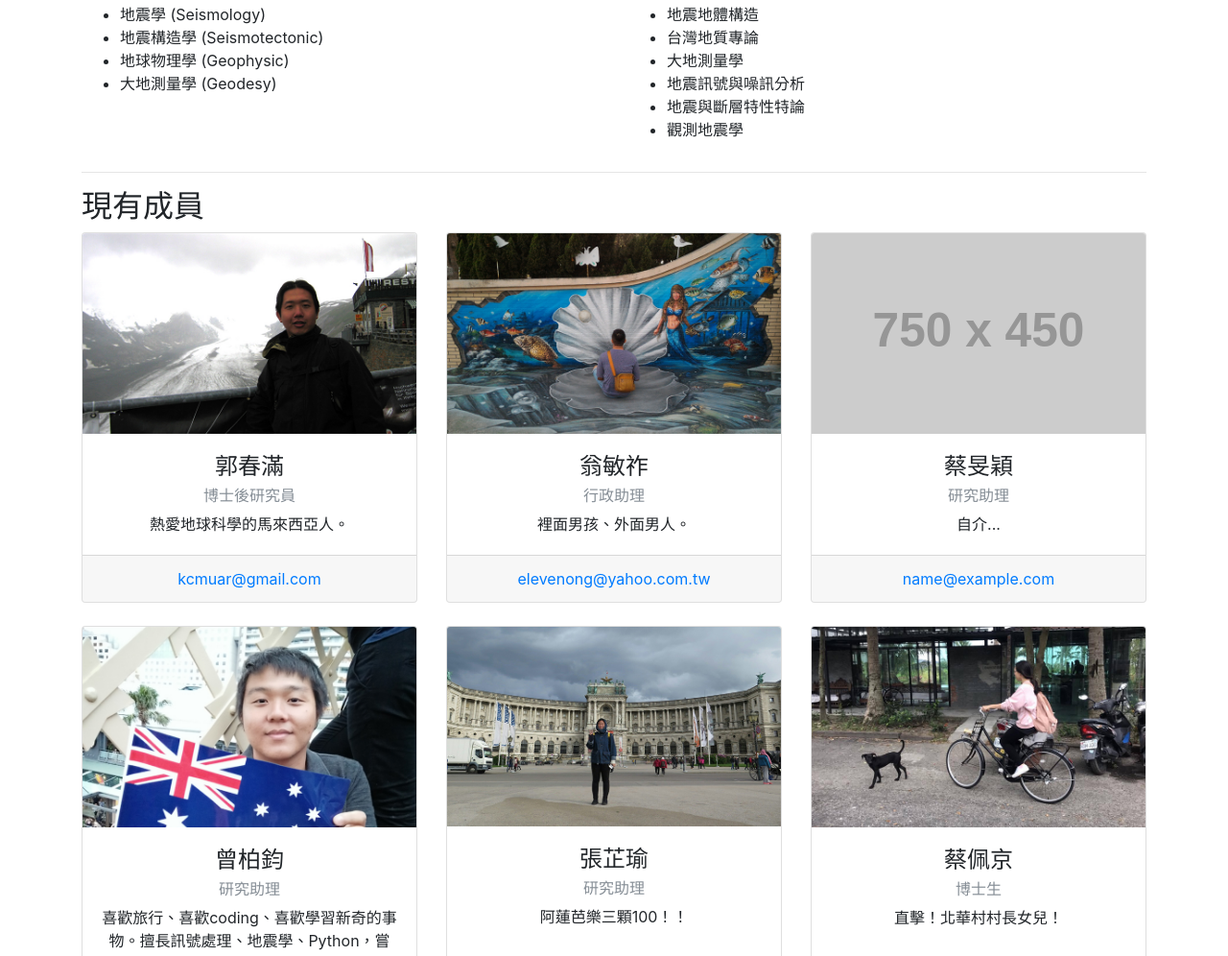
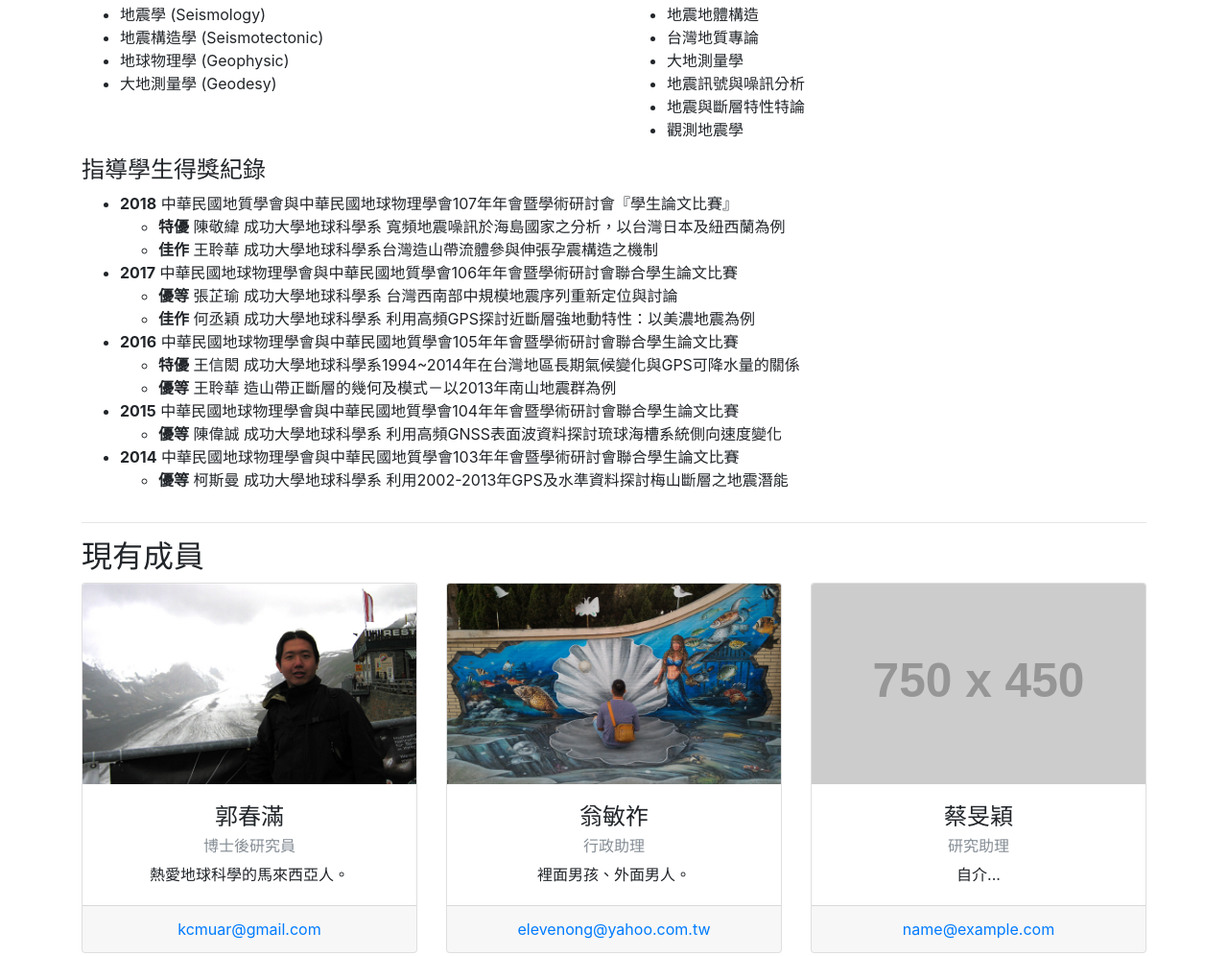
Before and after one commit to jimmytseng79/website, a website: page members.html in a window 1280 px wide. Shown: the part 518-1514 px from the top of the page at 96% size. Drawn offline with Linux system fonts and the light colour scheme; placeholder pictures from the web are drawn by us.

Commit message:
add student award record in members

```diff
--- a/members.html
+++ b/members.html
@@ -105,6 +105,34 @@
             <li>地震訊號與噪訊分析</li>
             <li>地震與斷層特性特論</li>
             <li>觀測地震學</li>
+          </ul>
+        </div>
+        <div class="col-lg-12">
+          <h4>指導學生得獎紀錄</h4>
+          <ul>
+            <li><b>2018</b> 中華民國地質學會與中華民國地球物理學會107年年會暨學術研討會『學生論文比賽』</li>
+              <ul>
+                <li><b>特優</b> 陳敬緯 成功大學地球科學系 寬頻地震噪訊於海島國家之分析，以台灣日本及紐西蘭為例</li>
+                <li><b>佳作</b> 王聆華 成功大學地球科學系台灣造山帶流體參與伸張孕震構造之機制</li>
+              </ul>
+            <li><b>2017</b> 中華民國地球物理學會與中華民國地質學會106年年會暨學術研討會聯合學生論文比賽</li>
+              <ul>
+                <li><b>優等</b> 張芷瑜 成功大學地球科學系 台灣西南部中規模地震序列重新定位與討論</li>
+                <li><b>佳作</b> 何丞穎 成功大學地球科學系 利用高頻GPS探討近斷層強地動特性：以美濃地震為例</li>
+              </ul>
+            <li><b>2016</b> 中華民國地球物理學會與中華民國地質學會105年年會暨學術研討會聯合學生論文比賽</li>
+              <ul>
+                <li><b>特優</b> 王信閎 成功大學地球科學系1994~2014年在台灣地區長期氣候變化與GPS可降水量的關係</li>
+                <li><b>優等</b> 王聆華 造山帶正斷層的幾何及模式－以2013年南山地震群為例</li>
+              </ul>
+            <li><b>2015</b> 中華民國地球物理學會與中華民國地質學會104年年會暨學術研討會聯合學生論文比賽</li>
+              <ul>
+                <li><b>優等</b> 陳偉誠 成功大學地球科學系 利用高頻GNSS表面波資料探討琉球海槽系統側向速度變化</li>
+              </ul>
+            <li><b>2014</b> 中華民國地球物理學會與中華民國地質學會103年年會暨學術研討會聯合學生論文比賽</li>
+              <ul>
+                <li><b>優等</b> 柯斯曼 成功大學地球科學系 利用2002-2013年GPS及水準資料探討梅山斷層之地震潛能</li>
+              </ul>
           </ul>
         </div>
       </div>
@@ -364,7 +392,7 @@
     <footer class="py-5 bg-dark">
       <div class="container">
         <p class="m-0 text-center text-white">Seismology Lab, NCKU &copy; 2018</p>
-        <p class="m-0 text-center text-white">Last update: 2018-04-18</p>
+        <p class="m-0 text-center text-white">Last update: 2018-05-06</p>
       </div>
       <!-- /.container -->
     </footer>
```
Also changed, not shown: contact.html (+1 -1 lines), eqsingal.html (+1 -1 lines), geodetic.html (+1 -1 lines), index.html (+1 -1 lines), noise.html (+1 -1 lines), papers.html (+1 -1 lines), seismotectonic-project1.html (+1 -1 lines), seismotectonic.html (+1 -1 lines).
